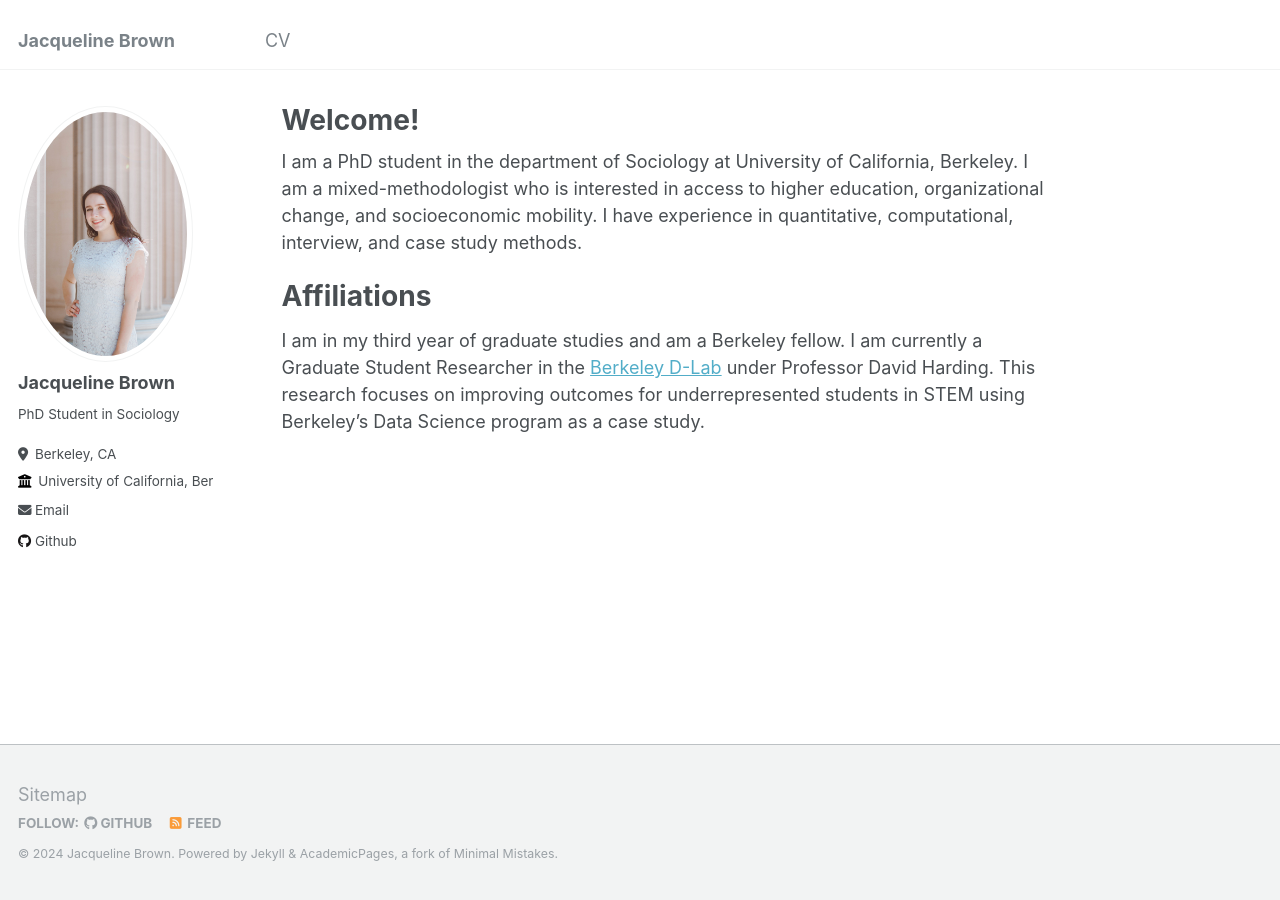
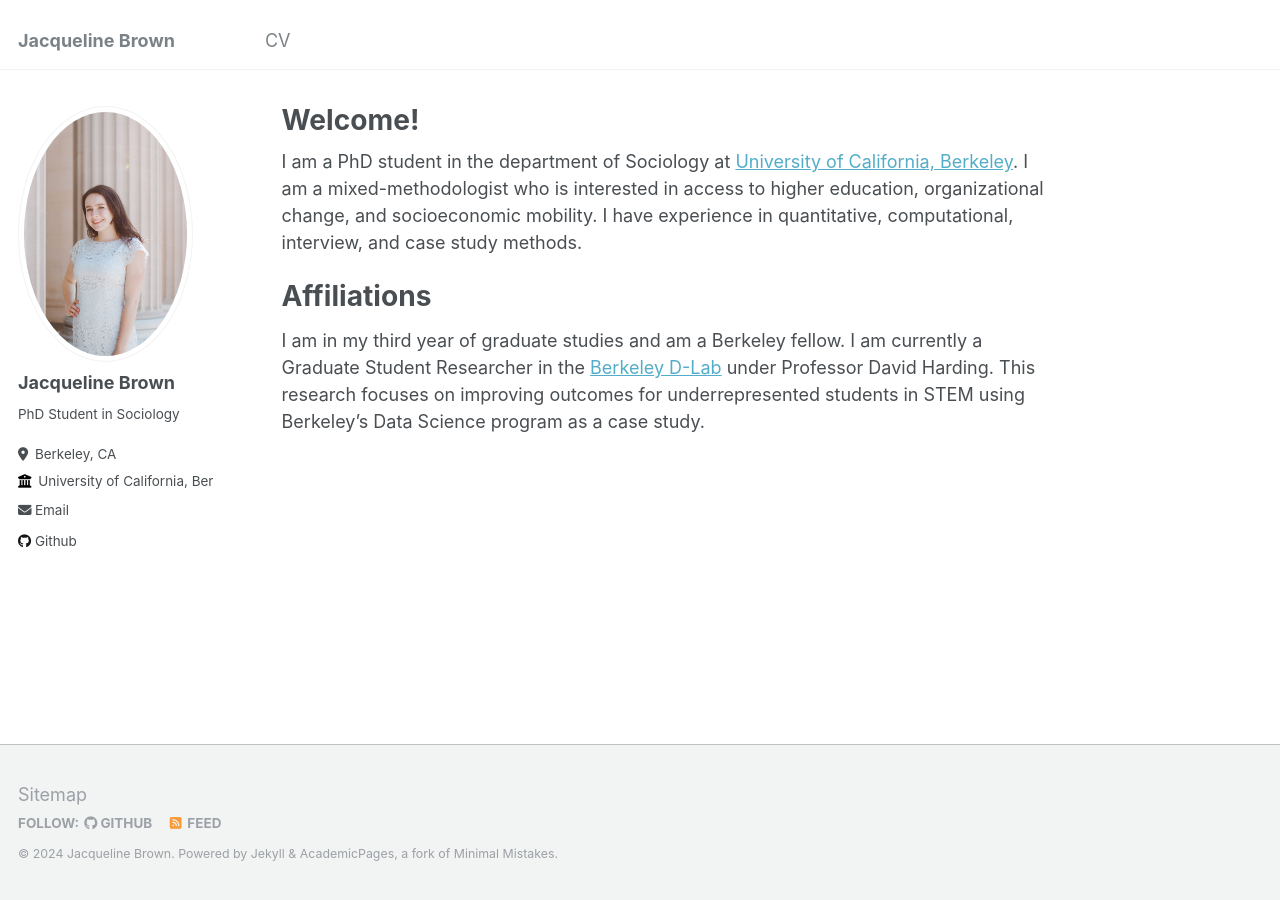
Before and after one commit to jacqueline-rw-brown/jacqueline-rw-brown.github.io, a Jekyll site: the page built from _pages/about.md, in a window 1280 px wide. Built offline with Jekyll 4.4.1, drawn with Linux system fonts in a browser that asks for light colours; part of the change alters nothing that is shown.

```diff
--- a/_pages/about.md
+++ b/_pages/about.md
@@ -7,7 +7,7 @@ redirect_from:
   - /about.html
 ---
 
-I am a PhD student in the department of Sociology at University of California, Berkeley. I am a mixed-methodologist who is interested in access to higher education, organizational change, and socioeconomic mobility. I have experience in quantitative, computational, interview, and case study methods.
+I am a PhD student in the department of Sociology at [University of California, Berkeley](https://sociology.berkeley.edu/graduate-student/jacqueline-brown). I am a mixed-methodologist who is interested in access to higher education, organizational change, and socioeconomic mobility. I have experience in quantitative, computational, interview, and case study methods.
 
 Affiliations
 ======
```
